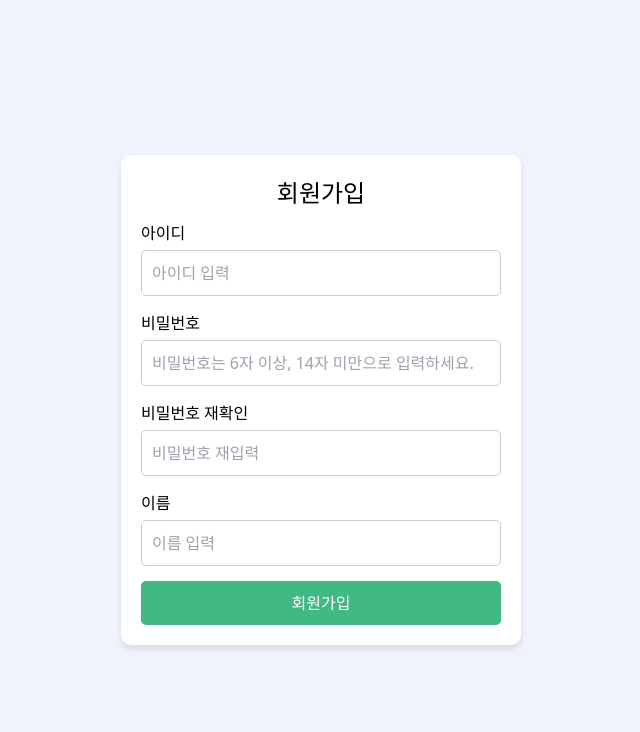
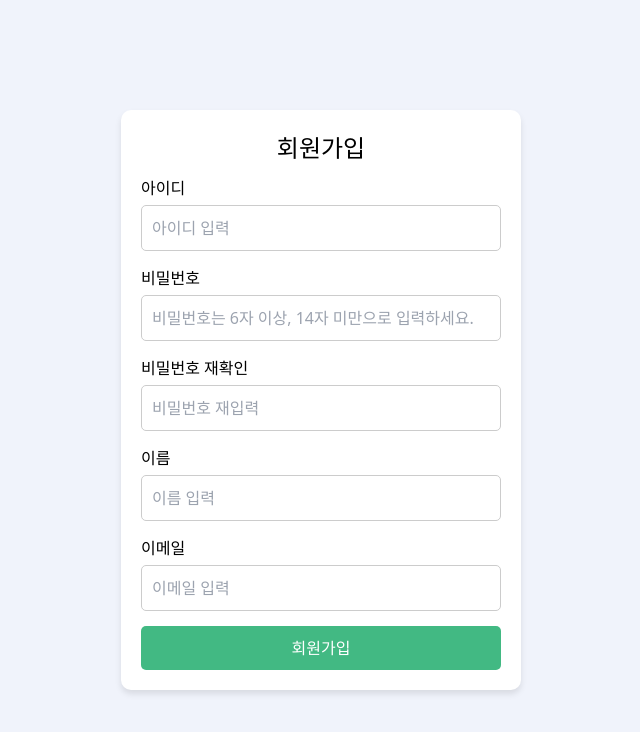
Before and after one commit to KJH-Programmer/HooniPing, a Vue app in the folder frontend/: page /signup in a window 1280 px wide. Shown: the top 732 px of the page, without its empty margins (319-959 px from the left). Built offline with nearby package versions, Linux system fonts and the light colour scheme.

Commit message:
email 입력 없어짐

```diff
--- a/frontend/src/components/SignupPage.vue
+++ b/frontend/src/components/SignupPage.vue
@@ -52,6 +52,17 @@
           />
         </div>
 
+        <div class="input-field">
+          <label for="email">이메일</label>
+          <input
+            v-model="formData.email"
+            type="email"
+            id="email"
+            placeholder="이메일 입력"
+            required
+          />
+        </div>
+
         <button type="submit">회원가입</button>
       </form>
     </div>
@@ -59,7 +70,7 @@
 </template>
 
 <script>
-import { registerUser } from '@/api/UserService.js'; // 회원가입 API 호출
+import { registerUser } from '@/api/UserService.js';
 
 export default {
   data() {
@@ -105,7 +116,8 @@ export default {
       const payload = {
         userId: this.formData.userId,
         userPassword: this.formData.password,
-        userName: this.formData.name
+        userName: this.formData.name,
+        email: this.formData.email
       };
 
       try {
@@ -131,8 +143,6 @@ export default {
   }
 };
 </script>
-
-
 
 <style scoped>
 .container {
@@ -186,19 +196,6 @@ button:hover {
   background-color: #36996e;
 }
 
-.check-button {
-  margin-top: 5px;
-  background-color: #42b983;
-  color: black;
-  border: 1px solid black;
-  border-radius: 5px;
-  cursor: pointer;
-}
-
-.check-button:hover {
-  background-color: #ccc;
-}
-
 .error-message {
   margin-bottom: 15px;
   color: #000000;
```
